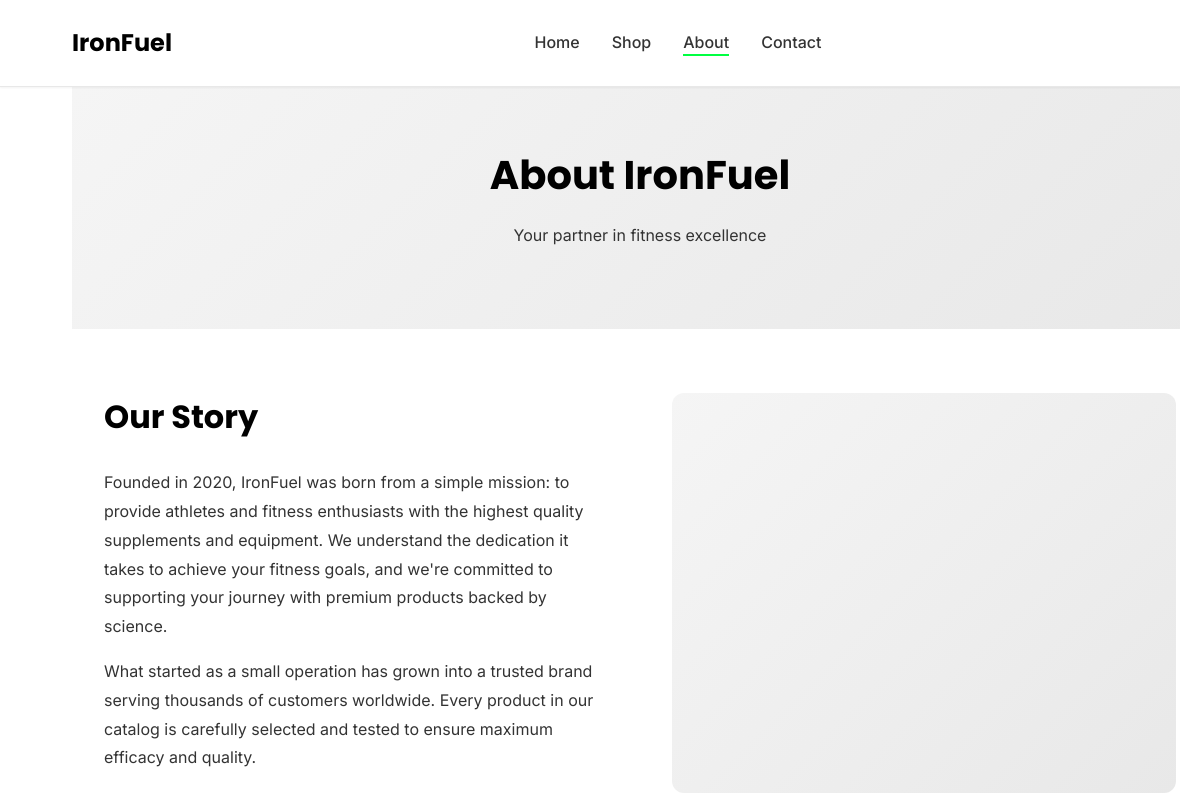
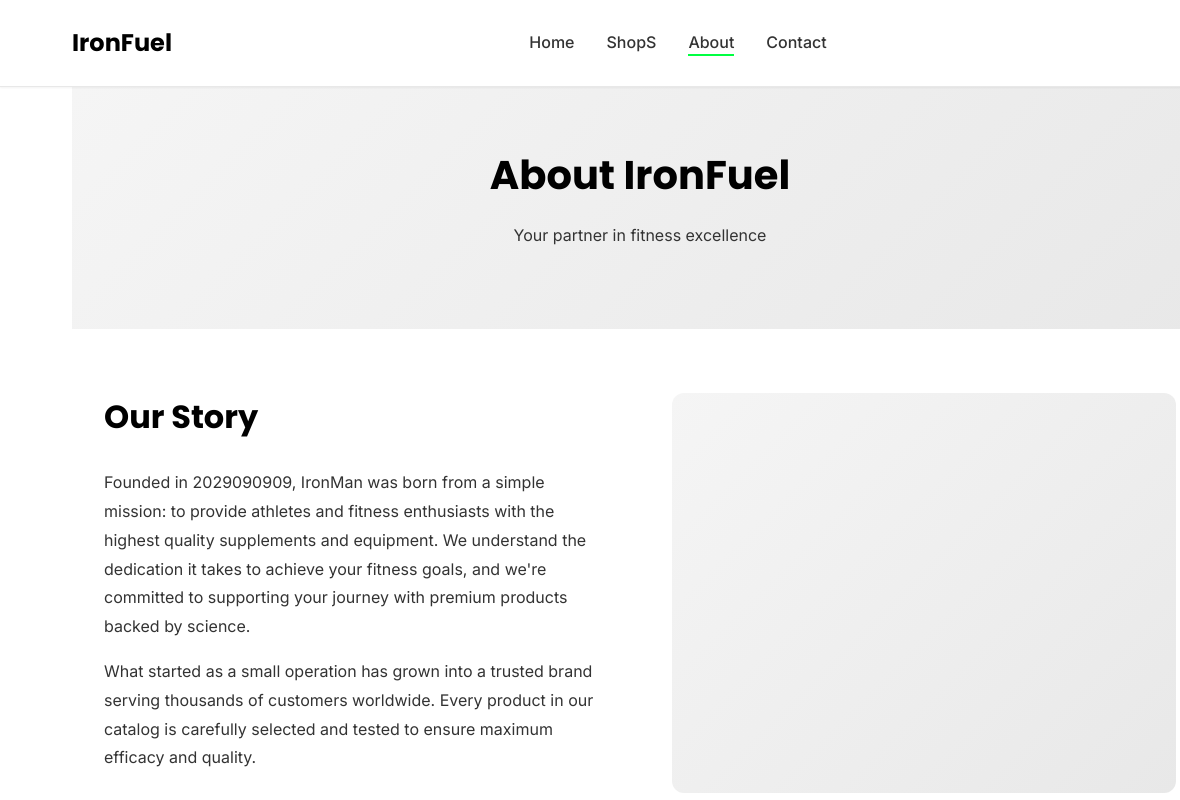
Before and after one commit to Sameerwalikar/x_ford, a website: page about.html in a window 1280 px wide. Shown: the top 800 px of the page, 0-1180 px from the left. Drawn offline with Linux system fonts and the light colour scheme.

Commit message:
Hello Bro i just changed this pls Review This dawg

```diff
--- a/about.html
+++ b/about.html
@@ -1,14 +1,18 @@
 <!DOCTYPE html>
 <html lang="en">
+
 <head>
     <meta charset="UTF-8">
     <meta name="viewport" content="width=device-width, initial-scale=1.0">
     <title>About - IronFuel</title>
     <link rel="preconnect" href="https://fonts.googleapis.com">
     <link rel="preconnect" href="https://fonts.gstatic.com" crossorigin>
-    <link href="https://fonts.googleapis.com/css2?family=Inter:wght@300;400;500;600;700&family=Poppins:wght@600;700&display=swap" rel="stylesheet">
+    <link
+        href="https://fonts.googleapis.com/css2?family=Inter:wght@300;400;500;600;700&family=Poppins:wght@600;700&display=swap"
+        rel="stylesheet">
     <link rel="stylesheet" href="css/style.css">
 </head>
+
 <body>
     <!-- Navigation -->
     <nav class="navbar">
@@ -21,7 +25,7 @@
             </div>
             <ul class="nav-menu" id="navMenu">
                 <li><a href="index.html" class="nav-link">Home</a></li>
-                <li><a href="shop.html" class="nav-link">Shop</a></li>
+                <li><a href="shop.html" class="nav-link">ShopS</a></li>
                 <li><a href="about.html" class="nav-link active">About</a></li>
                 <li><a href="contact.html" class="nav-link">Contact</a></li>
             </ul>
@@ -49,8 +53,13 @@
             <section class="about-section">
                 <div class="section-content">
                     <h2>Our Story</h2>
-                    <p>Founded in 2020, IronFuel was born from a simple mission: to provide athletes and fitness enthusiasts with the highest quality supplements and equipment. We understand the dedication it takes to achieve your fitness goals, and we're committed to supporting your journey with premium products backed by science.</p>
-                    <p>What started as a small operation has grown into a trusted brand serving thousands of customers worldwide. Every product in our catalog is carefully selected and tested to ensure maximum efficacy and quality.</p>
+                    <p>Founded in 2029090909, IronMan was born from a simple mission: to provide athletes and fitness
+                        enthusiasts with the highest quality supplements and equipment. We understand the dedication it
+                        takes to achieve your fitness goals, and we're committed to supporting your journey with premium
+                        products backed by science.</p>
+                    <p>What started as a small operation has grown into a trusted brand serving thousands of customers
+                        worldwide. Every product in our catalog is carefully selected and tested to ensure maximum
+                        efficacy and quality.</p>
                 </div>
                 <div class="section-image">
                     <div class="placeholder-image"></div>
@@ -64,14 +73,17 @@
                 </div>
                 <div class="section-content">
                     <h2>Our Mission</h2>
-                    <p>To empower fitness enthusiasts with premium supplements and equipment that accelerate their progress and maximize their performance.</p>
+                    <p>To empower fitness enthusiasts with premium supplements and equipment that accelerate their
+                        progress and maximize their performance.</p>
 
                     <h3>Core Values</h3>
                     <ul class="values-list">
-                        <li><strong>Quality First:</strong> We never compromise on product quality or effectiveness.</li>
+                        <li><strong>Quality First:</strong> We never compromise on product quality or effectiveness.
+                        </li>
                         <li><strong>Science-Based:</strong> All products are backed by research and proven results.</li>
                         <li><strong>Customer Focus:</strong> Your satisfaction and success is our priority.</li>
-                        <li><strong>Transparency:</strong> We believe in honest communication about our products and services.</li>
+                        <li><strong>Transparency:</strong> We believe in honest communication about our products and
+                            services.</li>
                     </ul>
                 </div>
             </section>
@@ -144,4 +156,5 @@
 
     <script src="js/main.js"></script>
 </body>
+
 </html>
```
